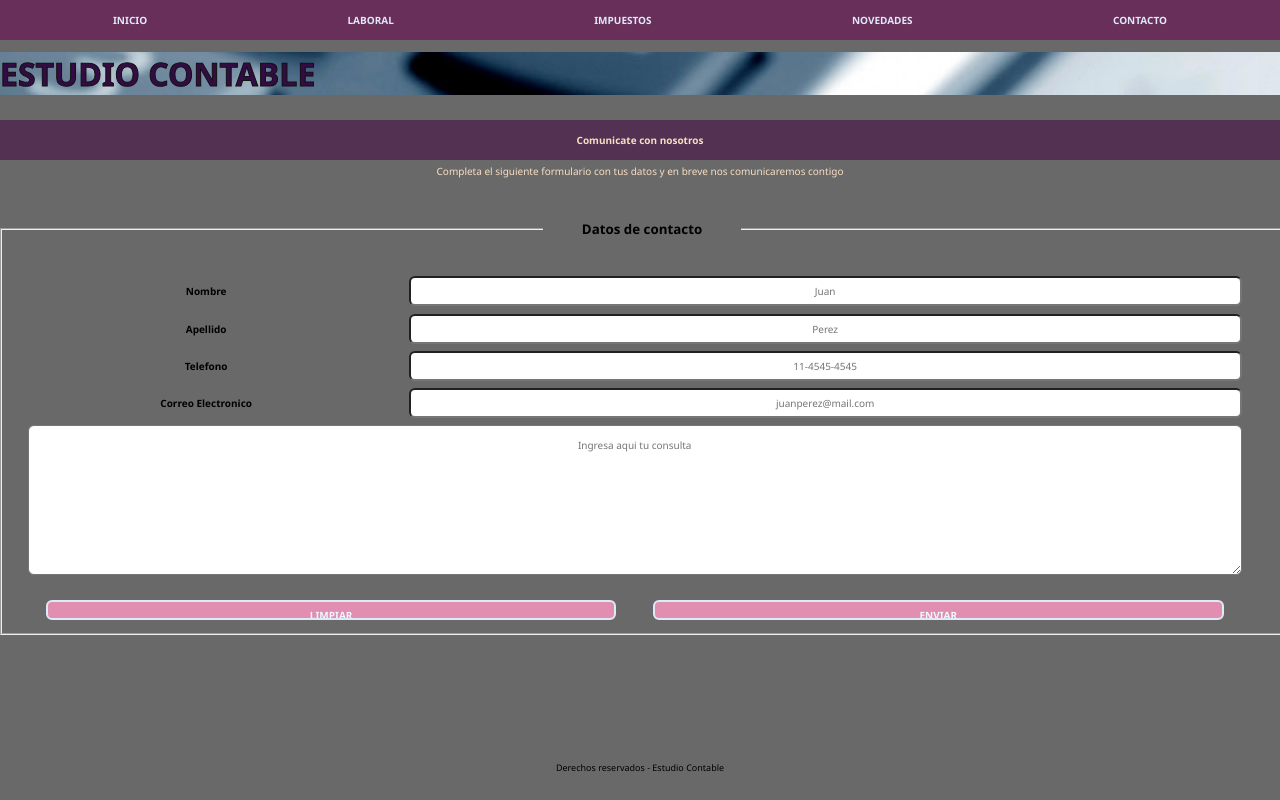
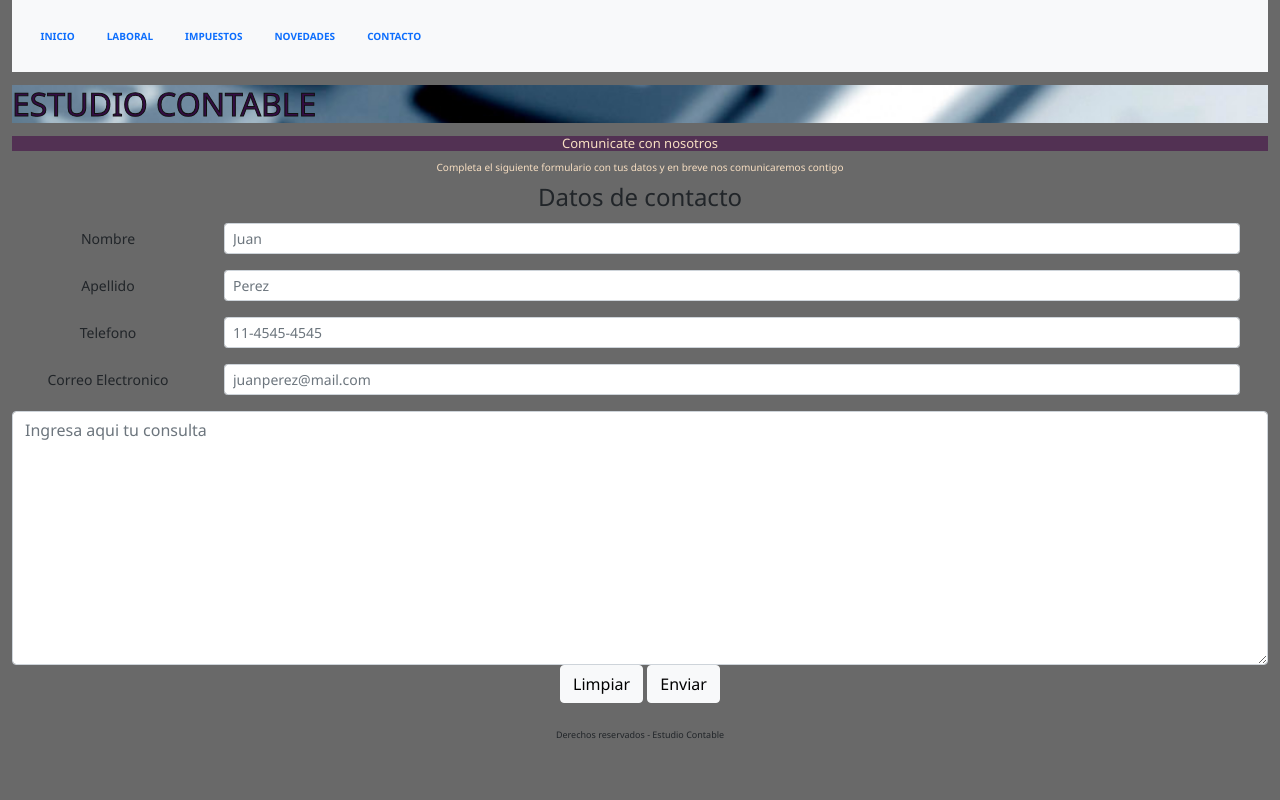
Before and after one commit to NoeliaCapuzzi/estudiocontablenoeliacapuzzi, a plain HTML site: page paginas/contacto.html in a window 1280 px wide. Drawn offline with nearby package versions, Linux system fonts and the light colour scheme.

Commit message:
Agregado Bootstrap

```diff
--- a/paginas/contacto.html
+++ b/paginas/contacto.html
@@ -6,20 +6,22 @@
     <meta http-equiv="X-UA-Compatible" content="IE=edge">
     <meta name="viewport" content="width=device-width, initial-scale=1.0">
     <title>Contacto</title>
+    <link href="https://cdn.jsdelivr.net/npm/bootstrap@5.0.2/dist/css/bootstrap.min.css" rel="stylesheet"
+        integrity="sha384-EVSTQN3/azprG1Anm3QDgpJLIm9Nao0Yz1ztcQTwFspd3yD65VohhpuuCOmLASjC" crossorigin="anonymous">
     <link rel="stylesheet" href="../css/styles.css">
     <link rel="stylesheet" href="https://cdnjs.cloudflare.com/ajax/libs/animate.css/4.1.1/animate.min.css" />
 </head>
 
-<body>
-    <div class="contenidocompletocontacto">
+<body class="container-fluid">
+    <div>
         <header class="encabezadocontacto">
-            <nav class="menu">
-                <ul class="opcionesmenu">
-                    <li class="menua"> <a href="../index.html">INICIO</a></li>
-                    <li class="menua"> <a href="laboral.html">LABORAL</a></li>
-                    <li class="menua"> <a href="impuestos.html">IMPUESTOS</a></li>
-                    <li class="menua"> <a href="novedades.html">NOVEDADES</a></li>
-                    <li class="menua"> <a href="#">CONTACTO</a></li>
+            <nav class="menu navbar navbar-expand-lg navbar-light bg-light">
+                <ul class="opcionesmenu nav justify-content-center">
+                    <li class="menua nav-item"> <a class="nav-link active" href="../index.html">INICIO</a></li>
+                    <li class="menua nav-item"> <a class="nav-link active" href="laboral.html">LABORAL</a></li>
+                    <li class="menua nav-item"> <a class="nav-link active" href="#">IMPUESTOS</a></li>
+                    <li class="menua nav-item"> <a class="nav-link active" href="novedades.html">NOVEDADES</a></li>
+                    <li class="menua nav-item"> <a class="nav-link active" href="contacto.html">CONTACTO</a></li>
                 </ul>
             </nav>
             <h1 class="nombre">
@@ -28,34 +30,48 @@
         </header>
         <main>
             <div class="contenidocontacto">
-                <h2 class="titulocontacto titulospaginas">Comunicate con nosotros</h2>
+                <h2 class="titulocontacto">Comunicate con nosotros</h2>
                 <p class="contactate">Completa el siguiente formulario con tus datos y en breve nos comunicaremos
                     contigo</p>
-                <form action="" method="get">
-                    <fieldset>
-                        <legend class="datos">Datos de contacto</legend>
-                        <div class="contformulario">
-                            <label class="formatocontacto formnombre" for="formnombre">Nombre</label>
-                            <input class="formatocontacto inputnombre  animate__animated animate__flash" type="text" name="nombre" id="nombre"
-                                placeholder="Juan">
-                            <label class="formatocontacto formapellido" for="apellido">Apellido</label>
-                            <input class="formatocontacto inputapellido  animate__animated animate__flash" type="text" name="apellido" id="apellido"
-                                placeholder="Perez">
-                            <label class="formatocontacto formtelefono" for="telefono">Telefono</label>
-                            <input class="formatocontacto inputtelefono  animate__animated animate__flash" type="text" name="telefono" id="telefono"
-                                placeholder="11-4545-4545">
-                            <label class="formatocontacto formcorreo" for="correo-electronico">Correo
+                <form class="formulario" action="" method="get">
+                    <fieldset class="datoscontacto row g-3">
+                        <legend>Datos de contacto</legend>
+                        <div class="row mb-3">
+                            <label for="formnombre" class="col-sm-2 col-form-label col-form-label-sm">Nombre</label>
+
+
+                            <div class="col-sm-10">
+                                <input type="text" class="form-control form-control-sm" name="nombre" id="nombre"
+                                    placeholder="Juan">
+                            </div>
+                        </div>
+                        <div class="row mb-3">
+                            <label for="apellido" class="col-sm-2 col-form-label col-form-label-sm">Apellido</label>
+                            <div class="col-sm-10">
+                                <input type="text" class="form-control form-control-sm" name="apellido" id="apellido"
+                                    placeholder="Perez">
+                            </div>
+                        </div>
+                        <div class="row mb-3">
+                            <label for="telefono" class="col-sm-2 col-form-label col-form-label-sm">Telefono</label>
+                            <div class="col-sm-10">
+                                <input type="text" class="form-control form-control-sm" name="telefono" id="telefono"
+                                    placeholder="11-4545-4545">
+                            </div>
+                        </div>
+                        <div class="row mb-3">
+                            <label for="correo-electronico" class="col-sm-2 col-form-label col-form-label-sm">Correo
                                 Electronico</label>
-                            <input class="formatocontacto inputcorreo  animate__animated animate__flash" type="text" name="correo-electronico"
-                                id="correo-electronico" placeholder="juanperez@mail.com">
-                            <textarea class="formatocontacto formconsulta animate__animated animate__flash" name="consulta" id="consulta" cols="30"
-                                rows="10" placeholder="Ingresa aqui tu consulta"></textarea>
-                            <div class="botones">
-                                <input class="formatocontacto inputreset boton botoncontacto animate__animated animate__flash" type="reset" value="Limpiar">
-                                <input class="formatocontacto inputsubmit boton botoncontacto  animate__animated animate__flash" type="submit" value="Enviar">
+                            <div class="col-sm-10">
+                                <input type="text" class="form-control form-control-sm" name="correo-electronico"
+                                    id="correo-electronico" placeholder="juanperez@mail.com">
                             </div>
                         </div>
                     </fieldset>
+                    <textarea class="form-control" name="consulta" id="consulta" cols="30" rows="10"
+                        placeholder="Ingresa aqui tu consulta"></textarea>
+                    <input class="btn btn-light" type="reset" value="Limpiar">
+                    <input class="btn btn-light" type="submit" value="Enviar">
                 </form>
             </div>
         </main>
@@ -63,6 +79,9 @@
             <span>Derechos reservados - Estudio Contable</span>
         </footer>
     </div>
+    <script src="https://cdn.jsdelivr.net/npm/bootstrap@5.0.2/dist/js/bootstrap.bundle.min.js"
+        integrity="sha384-MrcW6ZMFYlzcLA8Nl+NtUVF0sA7MsXsP1UyJoMp4YLEuNSfAP+JcXn/tWtIaxVXM" crossorigin="anonymous">
+    </script>
 </body>
 
 </html>
```
Also changed, not shown: index.html (+21 -16 lines), paginas/impuestos.html (+31 -26 lines), paginas/laboral.html (+17 -12 lines), paginas/novedades.html (+14 -9 lines).
